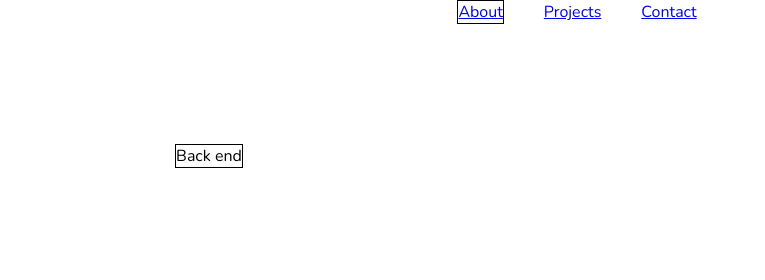
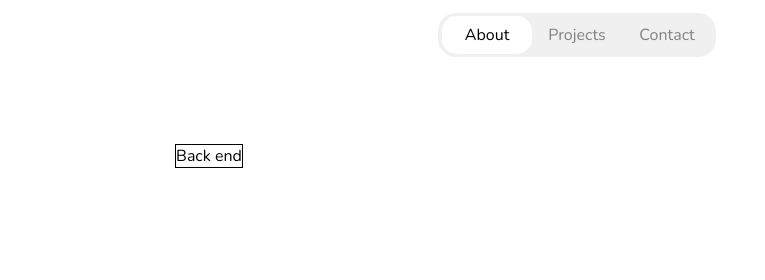
Before and after one commit to vayntail/my-dev-portfolio, a website: page index.html in a window 1280 px wide. Shown: the top 280 px of the page, 63-828 px from the left. Drawn offline with nearby package versions, Linux system fonts and the light colour scheme.

Commit message:
navbar style change

```diff
--- a/index.html
+++ b/index.html
@@ -10,10 +10,13 @@
 
 <body>
     <nav>
-        <a class="nav-a" href="#about" id="about-a">About</a>
-        <a class="nav-a" href="#skills" id="skills-a">Skills</a>
-        <a class="nav-a" href="#projects" id="projects-a">Projects</a>
-        <a class="nav-a" href="#contact" id="contact-a">Contact</a>
+        <div class="nav">
+            <a class="nav-a" href="#about" id="about-a">About</a>
+            <a class="nav-a" href="#skills" id="skills-a">Skills</a>
+            <a class="nav-a" href="#projects" id="projects-a">Projects</a>
+            <a class="nav-a" href="#contact" id="contact-a">Contact</a>
+        </div>
+
     </nav>
     <main>
         <section id="about">
--- a/scripts/navigation.js
+++ b/scripts/navigation.js
@@ -1,4 +1,4 @@
-const nav = document.querySelector("nav");
+const nav = document.querySelector(".nav");
 let sectionNavs = [...nav.children];
 
 function setSectionNavs(){
--- a/style.css
+++ b/style.css
@@ -13,22 +13,49 @@ body {
     overflow: hidden;
     width: 100%;
     height: 100%;
+    position: relative;
     scroll-behavior: smooth;
 }
 
 nav {
     position: sticky;
-    top: 0;
+
+    margin: auto;
+
+    top: 10px;
     left: 0;
     z-index: 100;
+
+    padding: 3px 4px;
 
     display: flex;
     align-items: center;
     justify-content: center;
-    gap: 40px;
+
+
+    div {
+        width: fit-content;
+        display: flex;
+        align-items: center;
+        justify-content: space-around;
+
+        background-color: rgb(240, 240, 240);
+        border-radius: 18px;
+        padding: 3px 4px;
+    }
+
+    a {
+        width: 90px;
+        text-align: center;
+        text-decoration: none;
+        color: gray;
+    }
 
     .active {
-        border: 1px solid black;
+        padding: 8px;
+        color: black;
+        border-radius: 15px;
+        background-color: rgb(255, 255, 255);
     }
 
 }
@@ -262,24 +289,26 @@ h1 {
 }
 
 @media only screen and (max-width: 600px) {
-    body {
-        background-color: lightblue;
-    }
     #about #abs-div {
         display: none;
     }
+
     main {
         width: 410%;
     }
+
     #skills {
         display: block;
     }
+
     #skills-a {
         display: block;
     }
+
     nav {
         gap: 20px;
     }
+
     /* turn nav into circles */
     .nav-a {
         width: 30px;
@@ -288,6 +317,7 @@ h1 {
         font-size: 0;
         border-radius: 50%;
     }
+
     .active {
         background-color: rgb(167, 214, 255);
         border: none;
```
